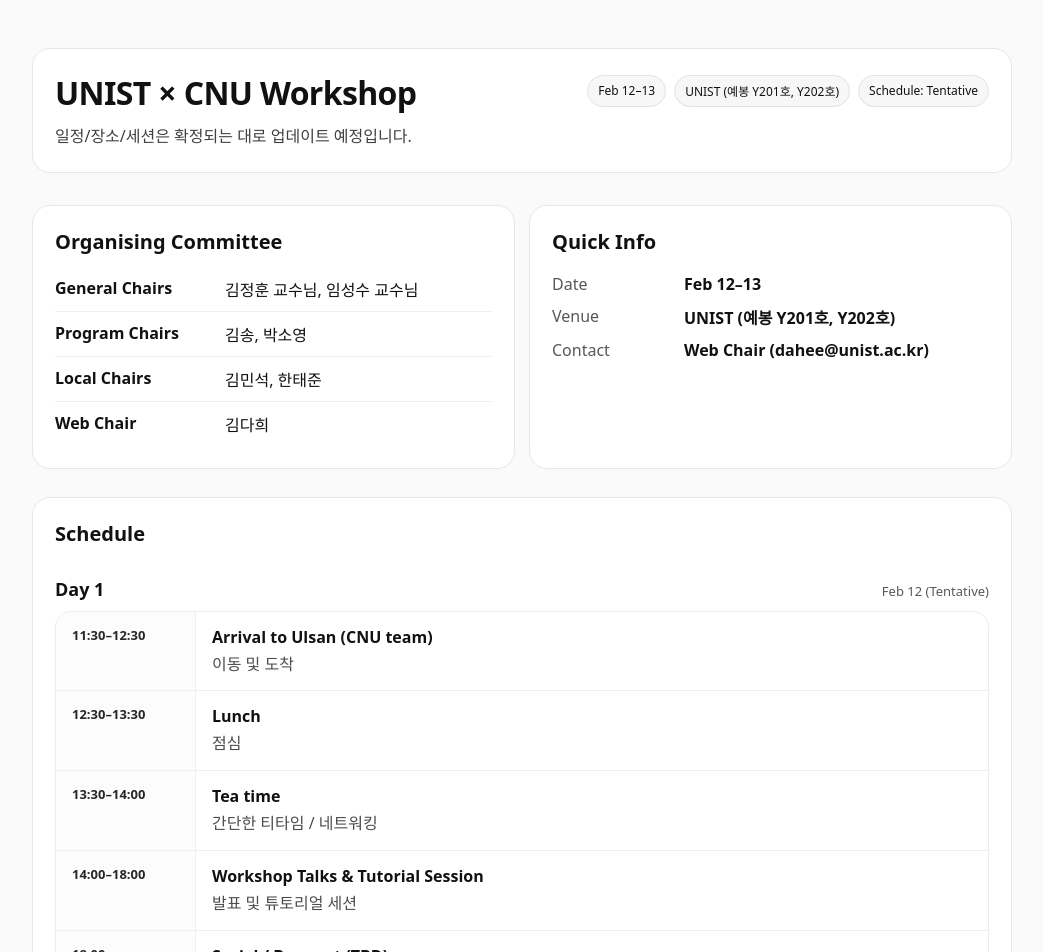
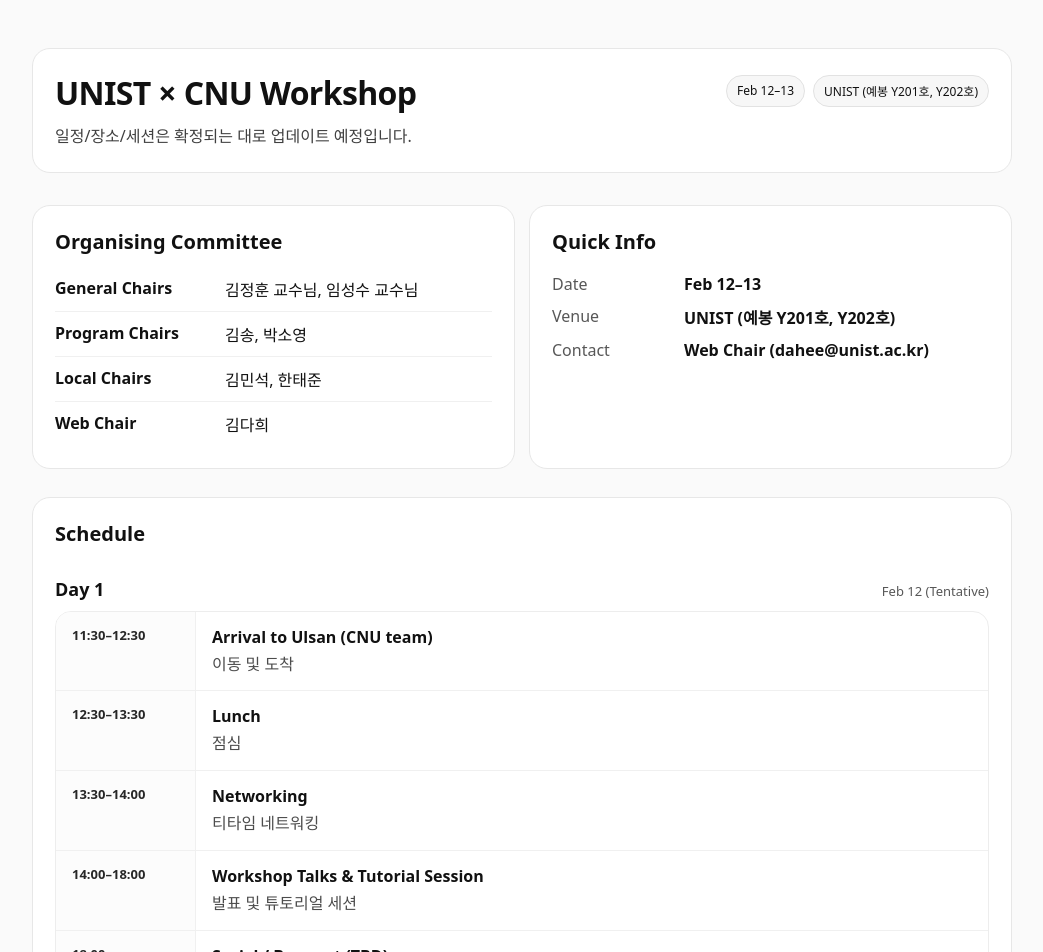
Before and after one commit to unist-cnu/unist-cnu.github.io, a React (Vite) app: page / in a window 1280 px wide. Shown: the top 952 px of the page, without its empty margins (118-1161 px from the left). Built offline with nearby package versions, Linux system fonts and the light colour scheme.

Commit message:
Update workshop schedule

```diff
--- a/src/App.jsx
+++ b/src/App.jsx
@@ -28,7 +28,6 @@
             <div className="meta">
               <Tag>Feb 12–13</Tag>
               <Tag>UNIST (예봉 Y201호, Y202호)</Tag>
-              <Tag>Schedule: Tentative</Tag>
             </div>
           </div>
           <p className="sub">
@@ -96,9 +95,9 @@
                 desc="점심"
               />
               <TimelineItem
-                time="13:30–14:00"
-                title="Tea time"
-                desc="간단한 티타임 / 네트워킹"
+                time="13:30–14:00"및
+                title="Networking"
+                desc="티타임  네트워킹"
               />
               <TimelineItem
                 time="14:00–18:00"
```
